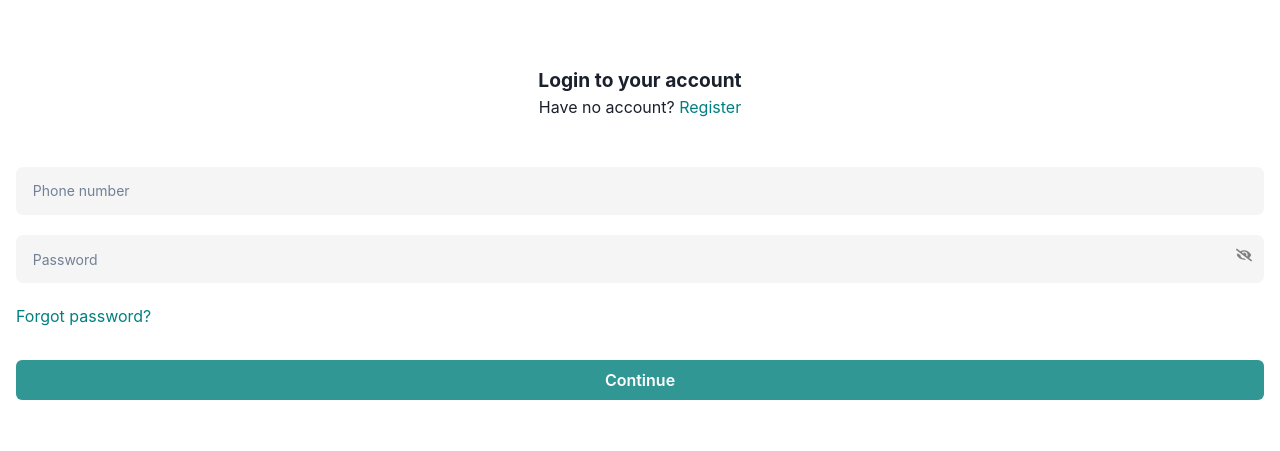
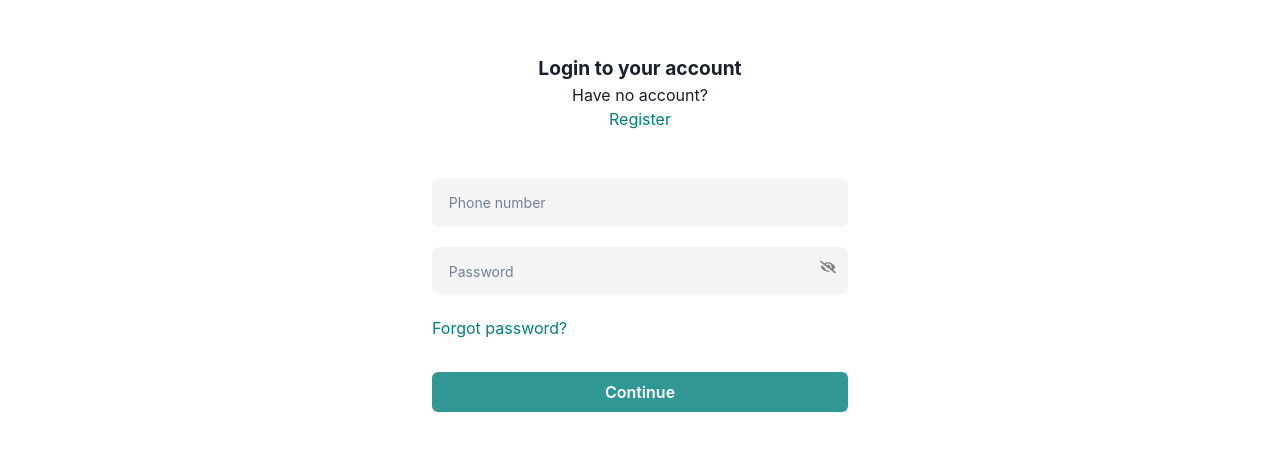
Before and after one commit to Mayor-Myles/Mylezic_Portal, a Next.js app: page /login in a window 1280 px wide. Shown: the part 167-618 px from the top of the page. Built offline with nearby package versions, Linux system fonts and the light colour scheme; no server answers.

Commit message:
Update login.js

```diff
--- a/pages/login.js
+++ b/pages/login.js
@@ -193,12 +193,22 @@ const LoginForm = () => {
         flexFlow="column wrap"
         p="1em"
         w="full"
+          maxW={{
+          sm: '27em',
+          base: '35em',
+          md: '27em',
+          lg: '25em',
+          xl: '28em',
+          '2xl': '30em',
+        }}
+        mx={{ base: '2em', sm: 'auto', md: 'auto' }}
+
       >
         <Flex justify="center" align="center" flexFlow="column">
           <Text fontSize="1.2em" fontWeight="bold">Login to your account</Text>
-          <Text mt="0">
-            Have no account? <Link color="teal" onClick={() => router.push('/register')}>Register</Link>
-          </Text>
+      Have no account?    <Box as="a" mt="0">
+            <Link color="teal" onClick={() => router.push('/register')}>Register</Link>
+          </Box>
         </Flex>
 
         <Flex align="center" justify="center" flexDirection="column" mt="3em" w="full">
```
